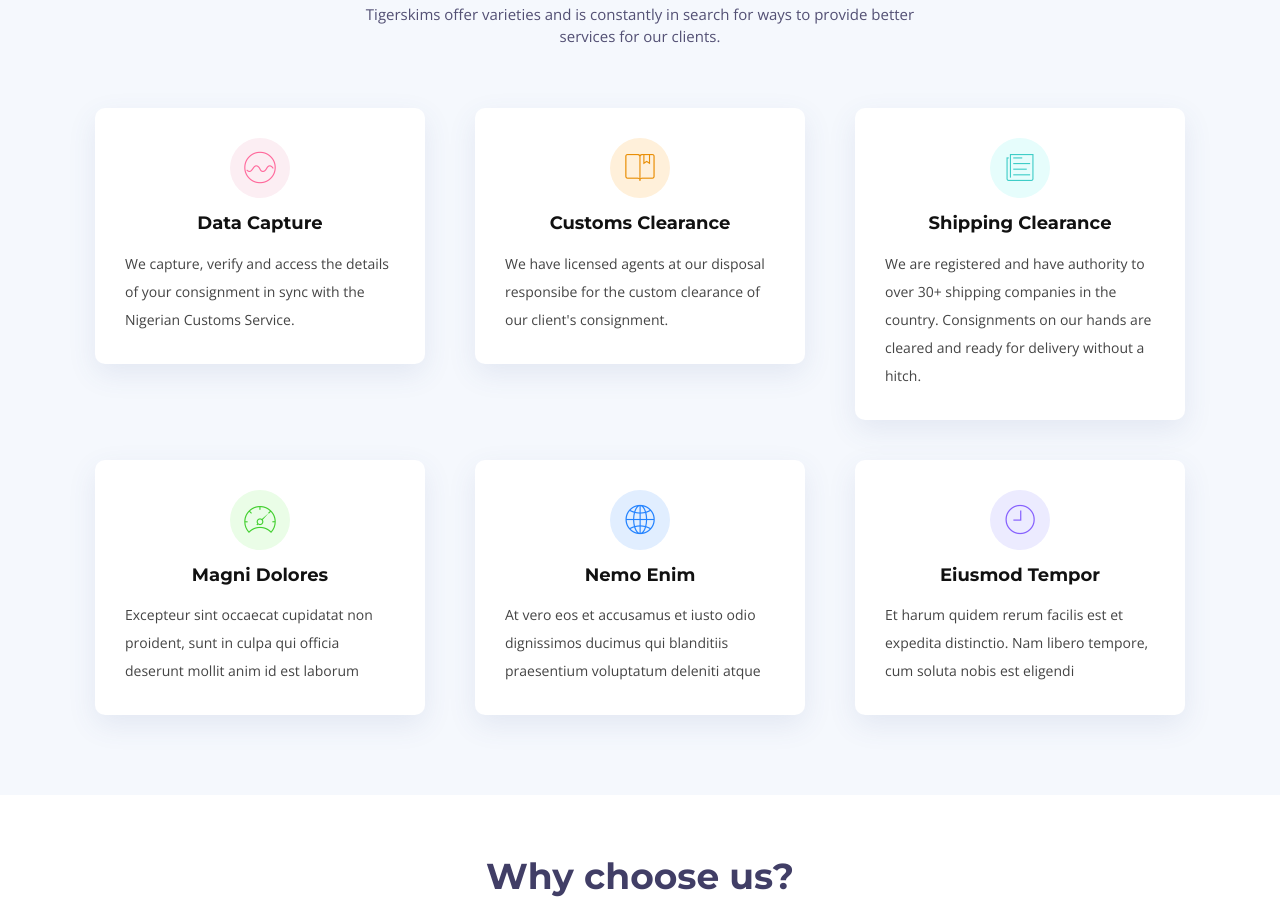
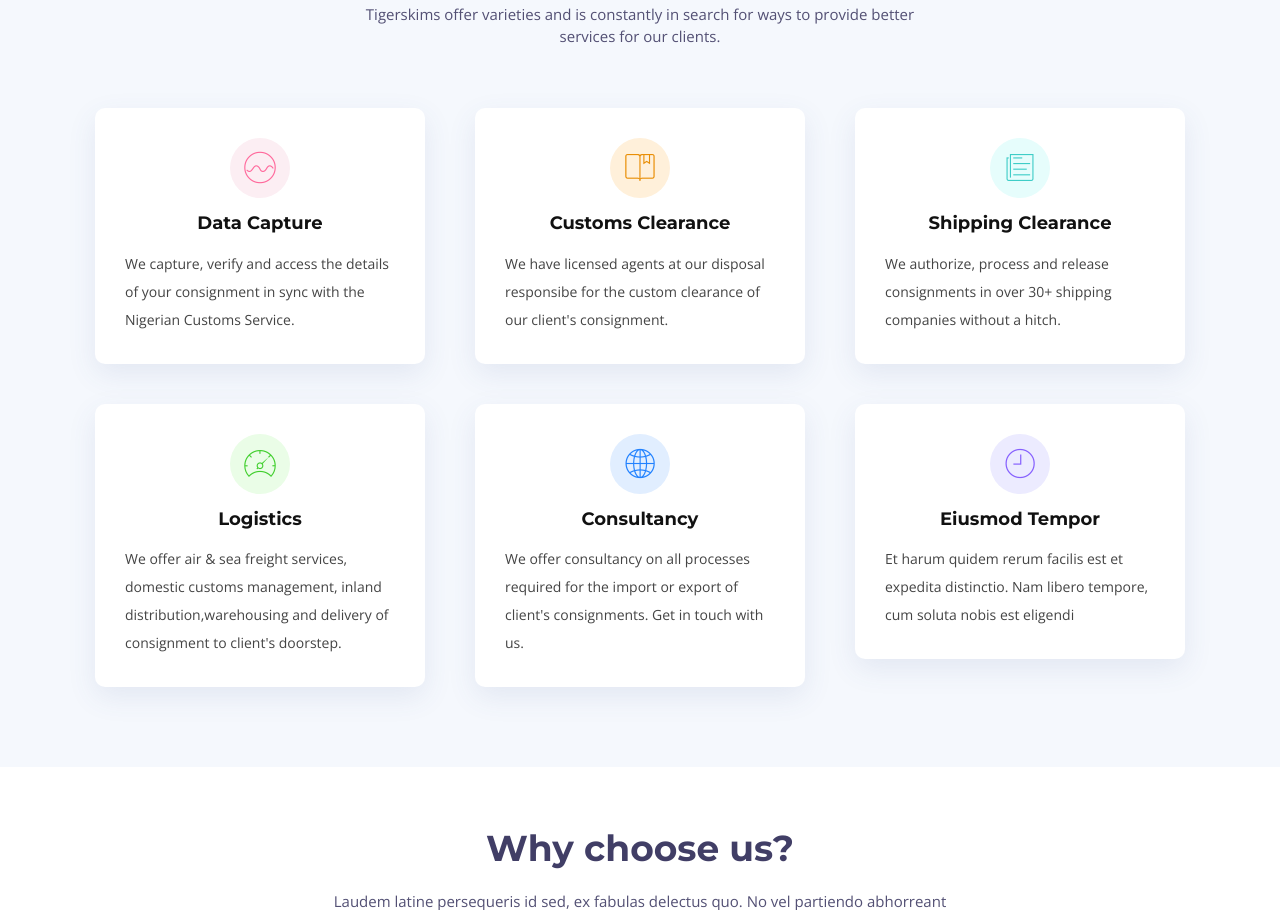
Before and after one commit to Kyrian212/tigerskims.github.io, a plain HTML site: page index.html in a window 1280 px wide. Shown: the part 1703-2613 px from the top of the page. Drawn offline with nearby package versions, Linux system fonts and the light colour scheme; files whose address does not match are found by name.

Commit message:
Add files via upload
Update Index

```diff
--- a/index.html
+++ b/index.html
@@ -106,9 +106,7 @@
       <div class="container d-flex h-100">
         <div class="row justify-content-center align-self-center">
           <div class="col-md-6 intro-info order-md-first order-last">
-            <h2>
-              the ultimate name<br />in the <span>shipping industry!</span>
-            </h2>
+            <h2>Ultimate name<br />in the <span>shipping industry!</span></h2>
             <div>
               <a href="#about" class="btn-get-started scrollto">Get Started</a>
             </div>
@@ -235,9 +233,8 @@
                 </div>
                 <h4 class="title"><a href="">Shipping Clearance</a></h4>
                 <p class="description">
-                  We are registered and have authority to over 30+ shipping
-                  companies in the country. Consignments on our hands are
-                  cleared and ready for delivery without a hitch.
+                  We authorize, process and release consignments in over 30+
+                  shipping companies without a hitch.
                 </p>
               </div>
             </div>
@@ -253,10 +250,11 @@
                     style="color: #41cf2e;"
                   ></i>
                 </div>
-                <h4 class="title"><a href="">Magni Dolores</a></h4>
+                <h4 class="title"><a href="">Logistics</a></h4>
                 <p class="description">
-                  Excepteur sint occaecat cupidatat non proident, sunt in culpa
-                  qui officia deserunt mollit anim id est laborum
+                  We offer air & sea freight services, domestic customs
+                  management, inland distribution,warehousing and delivery of
+                  consignment to client's doorstep.
                 </p>
               </div>
             </div>
@@ -270,10 +268,10 @@
                 <div class="icon" style="background: #e1eeff;">
                   <i class="ion-ios-world-outline" style="color: #2282ff;"></i>
                 </div>
-                <h4 class="title"><a href="">Nemo Enim</a></h4>
+                <h4 class="title"><a href="">Consultancy</a></h4>
                 <p class="description">
-                  At vero eos et accusamus et iusto odio dignissimos ducimus qui
-                  blanditiis praesentium voluptatum deleniti atque
+                  We offer consultancy on all processes required for the import
+                  or export of client's consignments. Get in touch with us.
                 </p>
               </div>
             </div>
```
